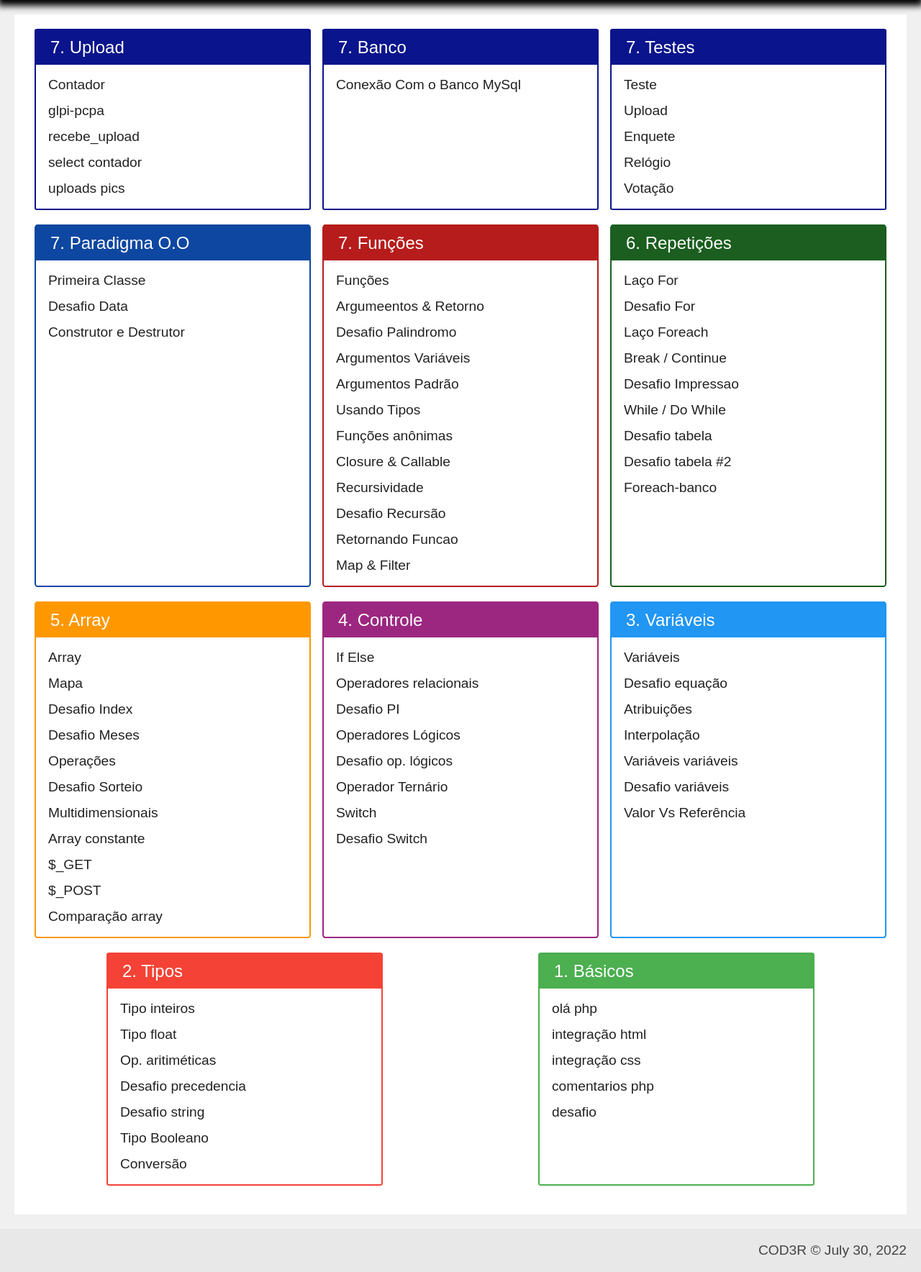
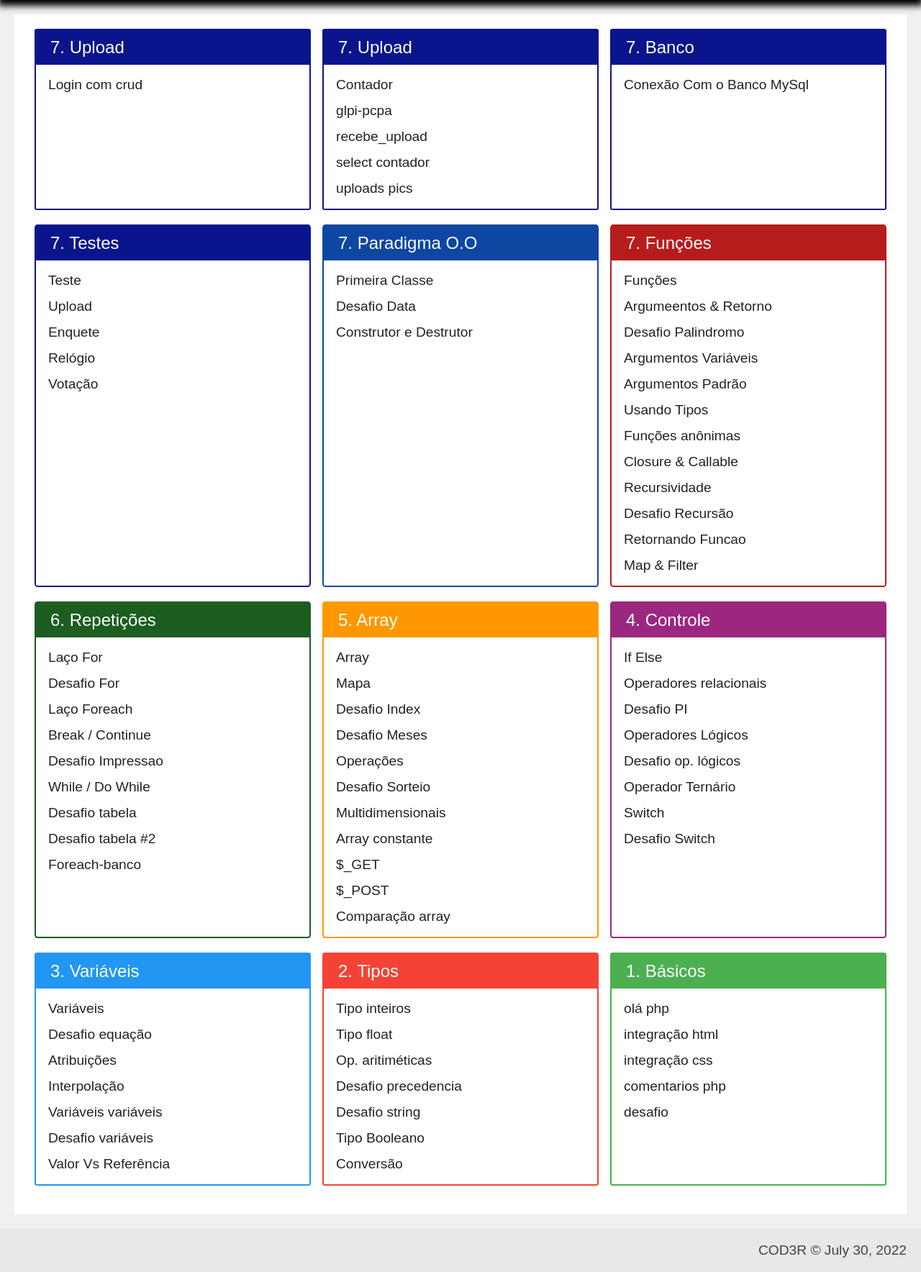
Before and after one commit to jhonisrael/curso-php, a PHP site: page /index.php in a window 1280 px wide. Shown: the part 120-1888 px from the top of the page at 72% size. Run offline with PHP 8.4, Linux system fonts and the light colour scheme; some web fonts are replaced.

Commit message:
insert-select

```diff
--- a/exercicio.php
+++ b/exercicio.php
@@ -1,5 +1,5 @@
 <?php
-// error_reporting(0);
+error_reporting(0);
 ?>
 <!DOCTYPE html>
 <html lang="en">
--- a/index.php
+++ b/index.php
@@ -19,6 +19,16 @@ error_reporting(0);
     <main class="principal">
     <div class="conteudo">
         <nav class="modulos">
+            <div class="modulo roxo-escuro">
+                <h3>7. Upload</h3>
+                <ul>
+                    <li>
+                        <a href="exercicio.php?dir=pratica_select&file=login">
+                            Login com crud
+                        </a>
+                    </li>
+                </ul>
+            </div>
             <div class="modulo roxo-escuro">
                 <h3>7. Upload</h3>
                 <ul>
```
